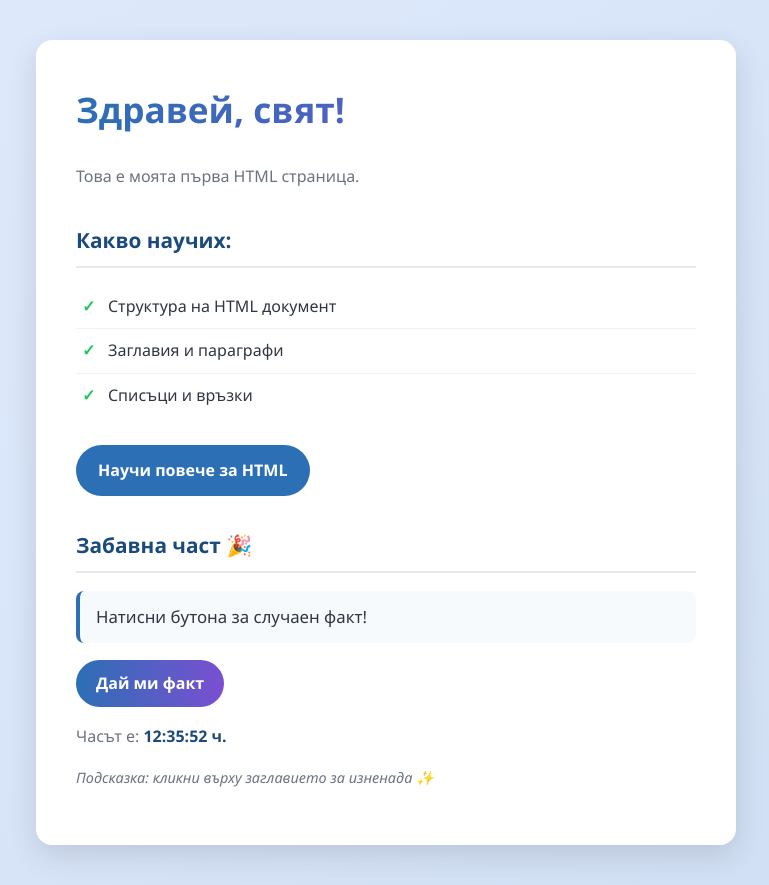
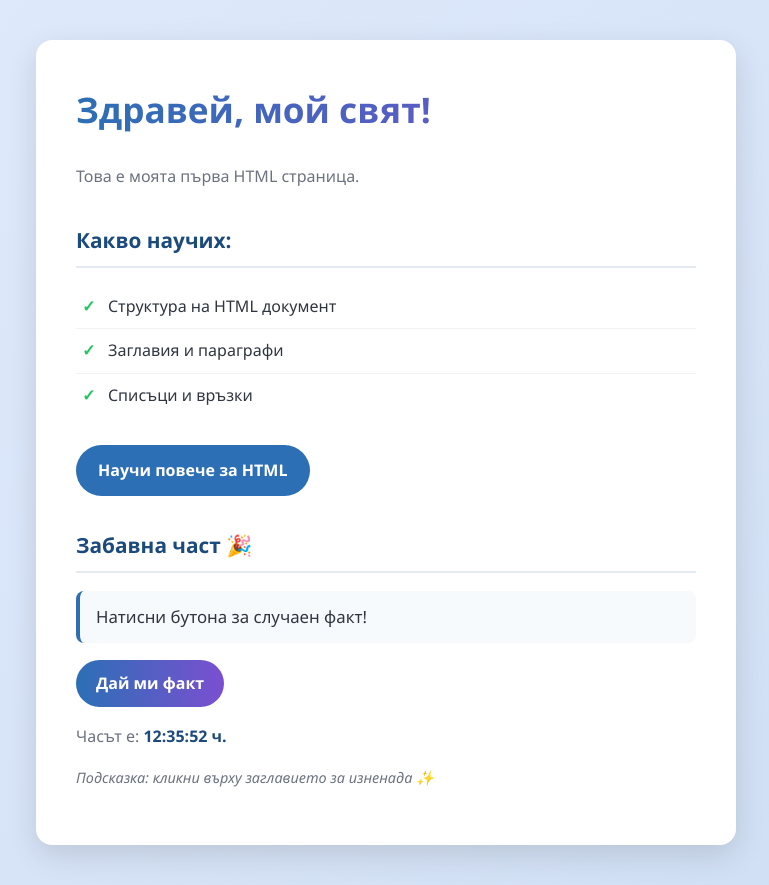
Before and after one commit to mishomich/urok1, a plain HTML site: page index.html in a window 1280 px wide. Shown: the whole page, without its empty margins (254-1023 px from the left). Drawn offline with Linux system fonts and the light colour scheme.

Commit message:
Update index page

```diff
--- a/index.html
+++ b/index.html
@@ -8,7 +8,7 @@
 </head>
 <body>
     <div class="box">
-        <h1>Здравей, свят!</h1>
+        <h1>Здравей, мой свят!</h1>
         <p>Това е моята първа HTML страница.</p>
 
         <h2>Какво научих:</h2>
```
